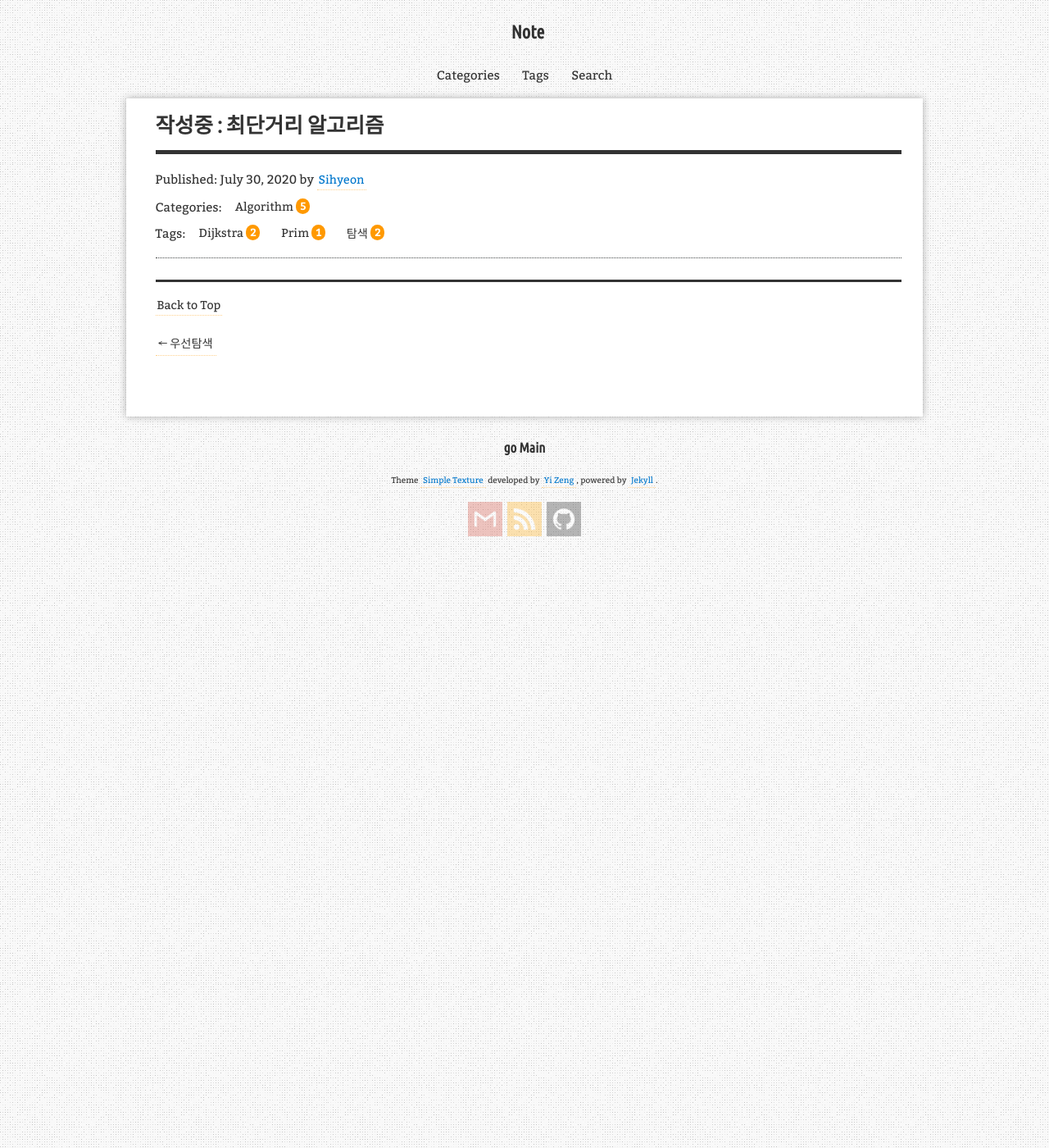
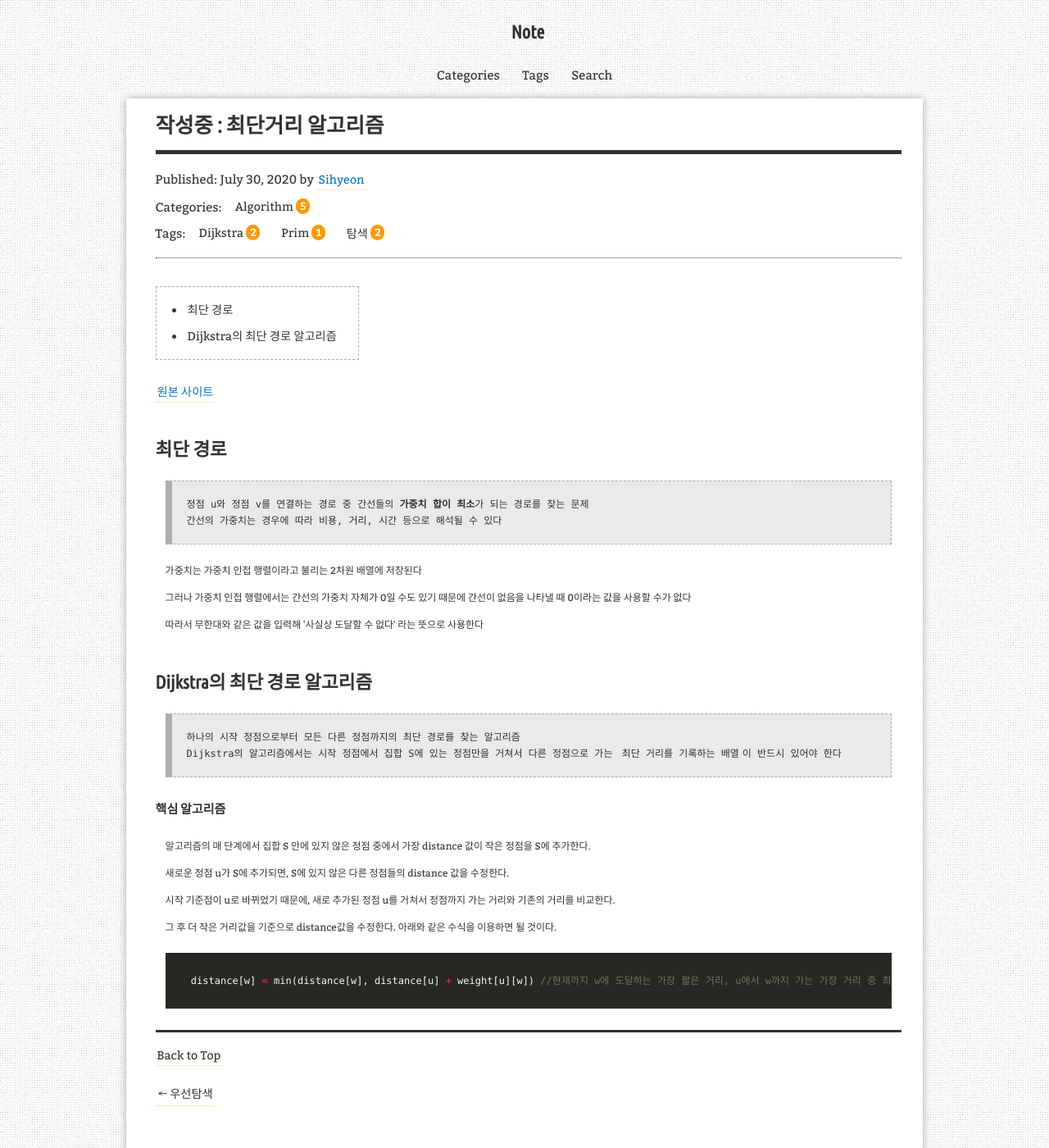
Before and after one commit to aristohyun/aristohyun.github.io, a Jekyll site: the page built from _posts/2020-07-30-ShortestPath.md, in a window 1280 px wide and 1400 px high. Shown: the whole window at 82% size. Built offline with Jekyll 4.4.1, drawn with Linux system fonts in a browser that asks for light colours; comment, search, counter and statistics services are not loaded.

Commit message:
Update 2020-07-30-ShortestPath.md

```diff
--- a/_posts/2020-07-30-ShortestPath.md
+++ b/_posts/2020-07-30-ShortestPath.md
@@ -10,3 +10,29 @@ redirect_from:
 
 * Kramdown table of contents
 {:toc .toc}
+
+[원본 사이트](https://mattlee.tistory.com/50)
+
+## 최단 경로
+> 정점 u와 정점 v를 연결하는 경로 중 간선들의 **가중치 합이 최소**가 되는 경로를 찾는 문제
+> 간선의 가중치는 경우에 따라 비용, 거리, 시간 등으로 해석될 수 있다
+
+<span class="margin">가중치는 가중치 인접 행렬이라고 불리는 2차원 배열에 저장된다</span>
+<span class="margin">그러나 가중치 인접 행렬에서는 간선의 가중치 자체가 0일 수도 있기 때문에 간선이 없음을 나타낼 때 0이라는 값을 사용할 수가 없다</span>
+<span class="margin">따라서 무한대와 같은 값을 입력해 '사실상 도달할 수 없다' 라는 뜻으로 사용한다</span>
+
+
+##  Dijkstra의 최단 경로 알고리즘
+
+> 하나의 시작 정점으로부터 모든 다른 정점까지의 최단 경로를 찾는 알고리즘
+> Dijkstra의 알고리즘에서는 시작 정점에서 집합 S에 있는 정점만을 거쳐서 다른 정점으로 가는 `최단 거리를 기록하는 배열`이 반드시 있어야 한다
+
+#### 핵심 알고리즘
+<span class="margin"> 알고리즘의 매 단계에서 집합 S 안에 있지 않은 정점 중에서 가장 distance 값이 작은 정점을 S에 추가한다. </span>
+<span class="margin"> 새로운 정점 u가 S에 추가되면, S에 있지 않은 다른 정점들의 distance 값을 수정한다. </span>
+<span class="margin"> 시작 기준점이 u로 바뀌었기 때문에, 새로 추가된 정점 u를 거쳐서 정점까지 가는 거리와 기존의 거리를 비교한다.  </span>
+<span class="margin"> 그 후 더 작은 거리값을 기준으로 distance값을 수정한다. 아래와 같은 수식을 이용하면 될 것이다. </span>
+
+~~~ c++
+ distance[w] = min(distance[w], distance[u] + weight[u][w]) //현재까지 w에 도달하는 가장 짧은 거리, u에서 w까지 가는 가장 거리 중 최소치
+~~~
```
